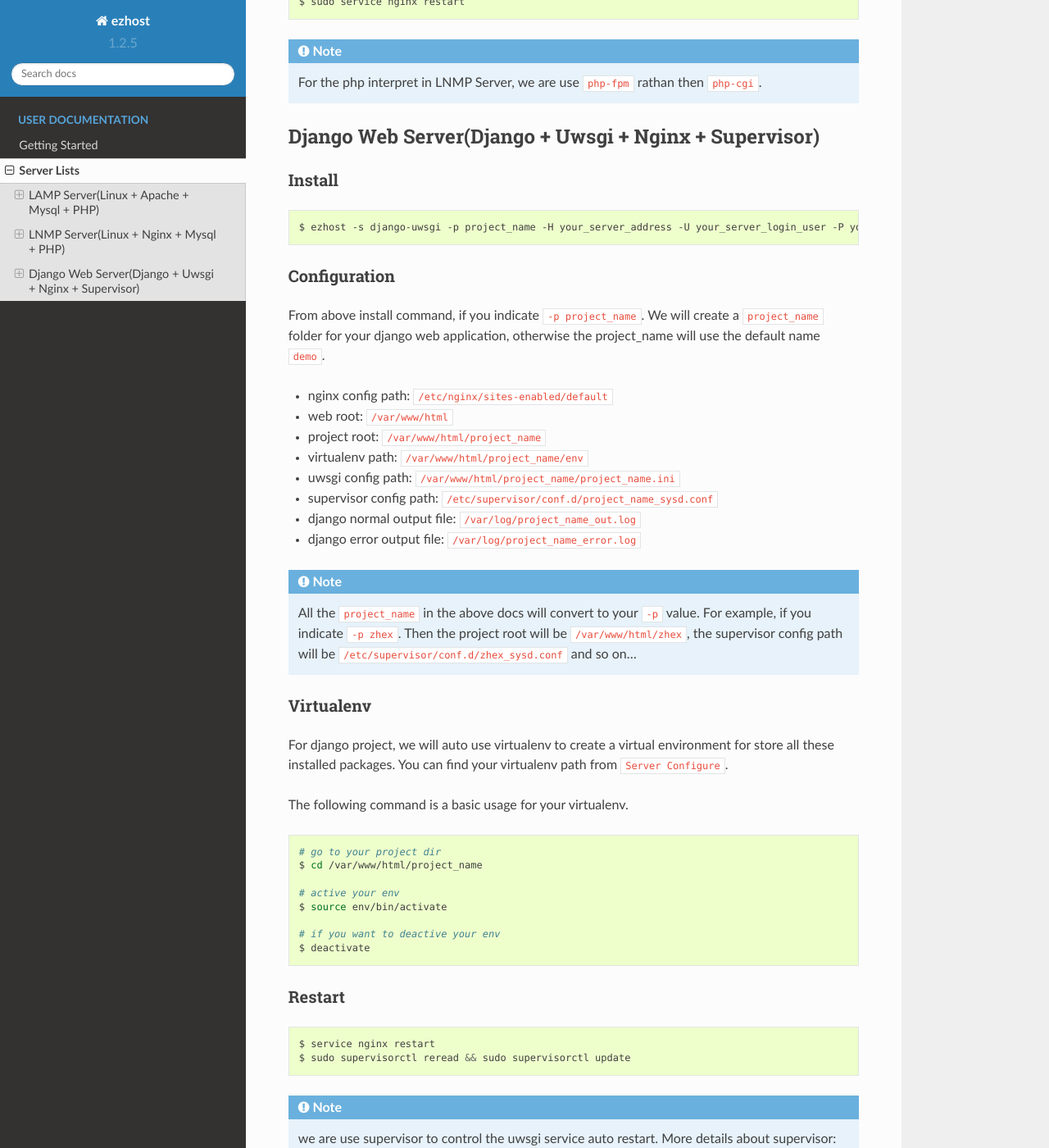
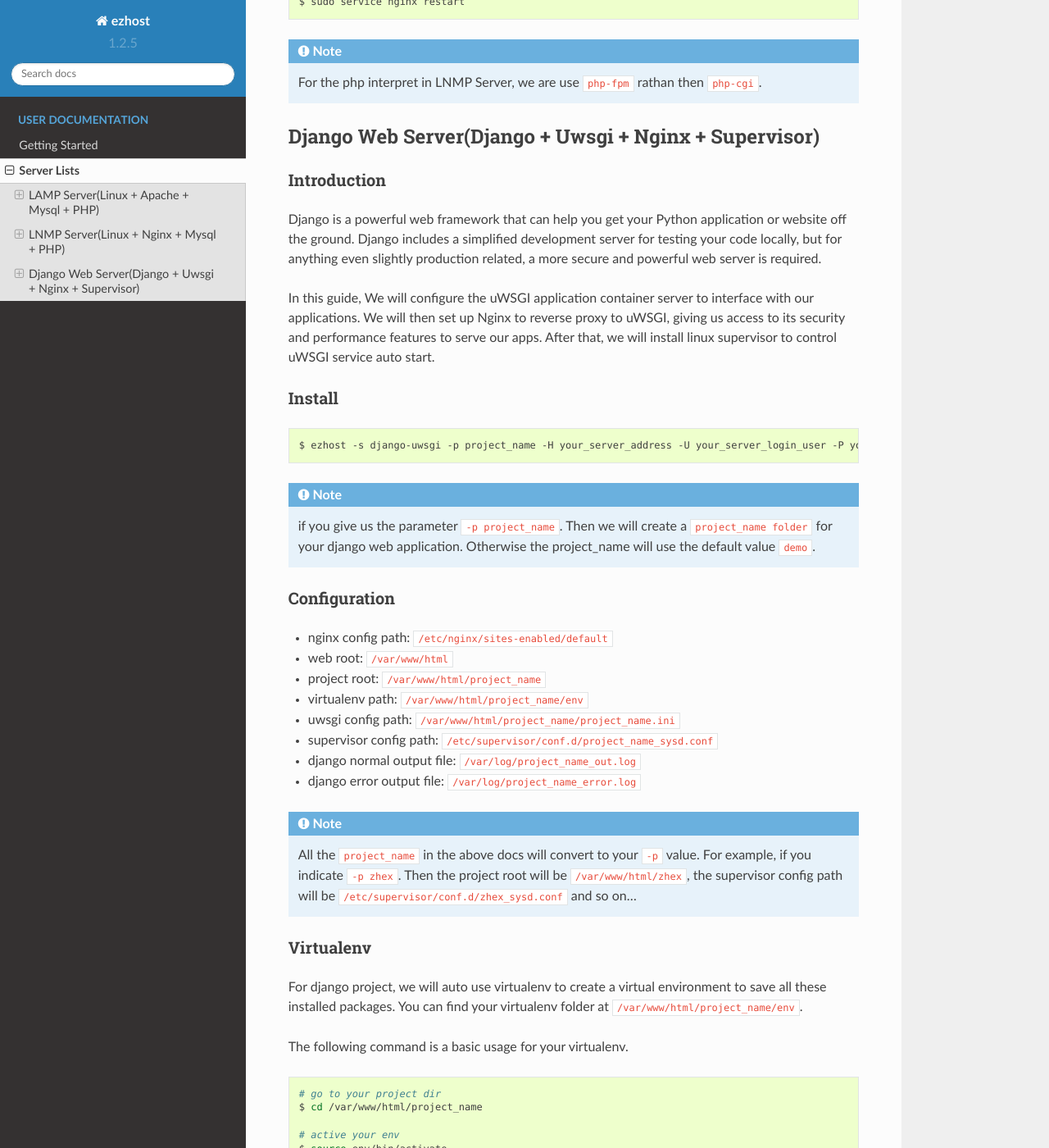
Before and after one commit to zhexiao/ezhost, a Sphinx documentation site: the page built from docs/server_lists.rst, in a window 1280 px wide and 1400 px high, scrolled down 1395 px. Shown: the whole window at 82% size. Built offline with Sphinx 7.4.7 and the Read the Docs theme 2.0.0, drawn with Linux system fonts in a browser that asks for light colours.

Commit message:
change docs

```diff
--- a/docs/server_lists.rst
+++ b/docs/server_lists.rst
@@ -77,6 +77,14 @@
 Django Web Server(Django + Uwsgi + Nginx + Supervisor)
 ----------------------------------------------------------
 
+Introduction
+~~~~~~~~~~~~~~~~
+
+Django is a powerful web framework that can help you get your Python application or website off the ground. Django includes a simplified development server for testing your code locally, but for anything even slightly production related, a more secure and powerful web server is required.
+
+In this guide, We will configure the uWSGI application container server to interface with our applications. We will then set up Nginx to reverse proxy to uWSGI, giving us access to its security and performance features to serve our apps. After that, we will install linux supervisor to control uWSGI service auto start.
+
+
 Install
 ~~~~~~~~~
 
@@ -84,10 +92,11 @@
 
    $ ezhost -s django-uwsgi -p project_name -H your_server_address -U your_server_login_user -P your_server_login_password
 
+.. note:: if you give us the parameter ``-p project_name``. Then we will create a ``project_name folder`` for your django web application. Otherwise the project_name will use the default value ``demo``.
+
+
 Configuration
 ~~~~~~~~~~~~~~~
-
-From above install command, if you indicate ``-p project_name``. We will create a ``project_name`` folder for your django web application, otherwise the project_name will use the default name ``demo``.
 
 - nginx config path: ``/etc/nginx/sites-enabled/default``
 - web root: ``/var/www/html``
@@ -104,7 +113,7 @@
 Virtualenv
 ~~~~~~~~~~~
 
-For django project, we will auto use virtualenv to create a virtual environment for store all these installed packages. You can find your virtualenv path from ``Server Configure``.
+For django project, we will auto use virtualenv to create a virtual environment to save all these installed packages. You can find your virtualenv folder at ``/var/www/html/project_name/env``.
 
 The following command is a basic usage for your virtualenv.
 
```
